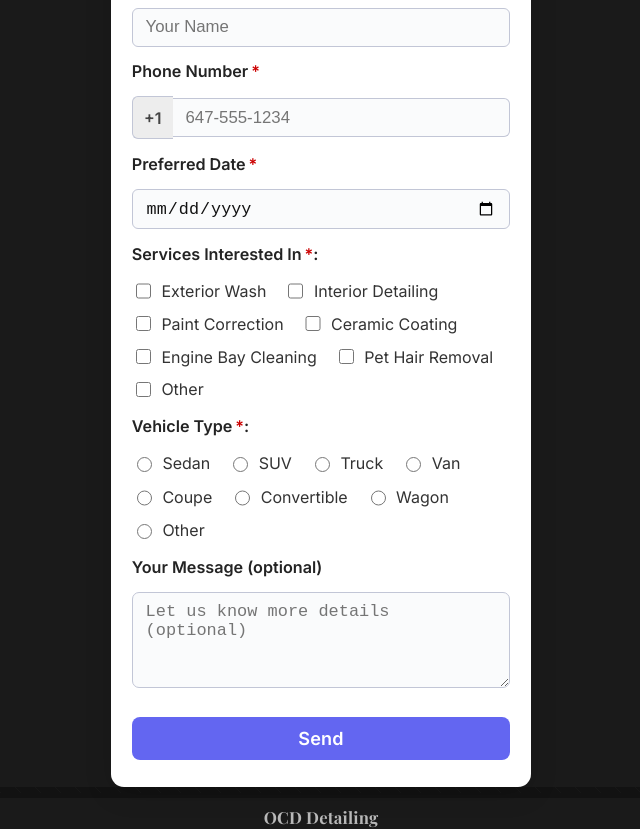
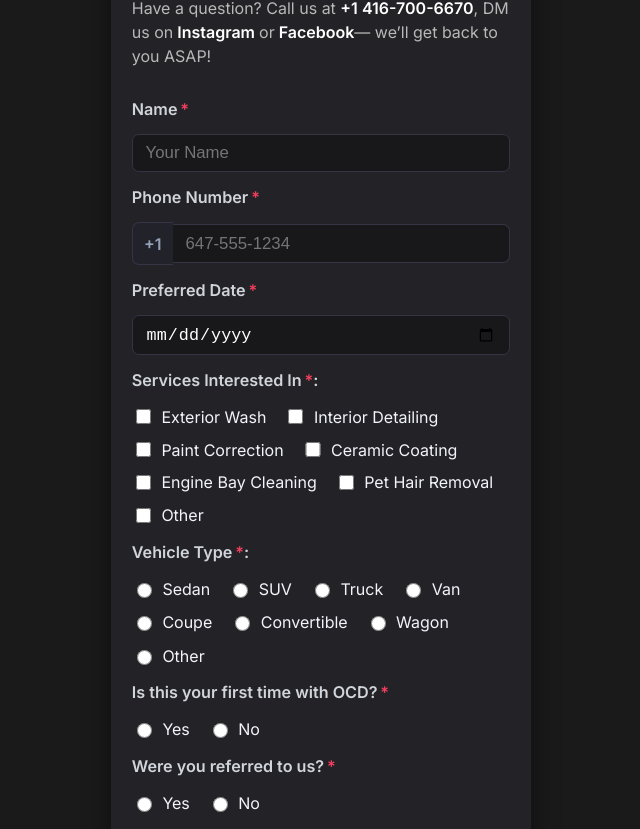
Before and after one commit to usmanAfzalKhan/ocd-detailing, a React (Vite) app: page /contact in a window 1280 px wide. Shown: the part 258-1087 px from the top of the page, without its empty margins (319-959 px from the left). Built offline with nearby package versions, Linux system fonts and the light colour scheme.

Commit message:
Enhanced Contact page UI, added referral and first-time fields, updated validation and email, and matched styling to the website theme.

```diff
--- a/src/pages/Contact.jsx
+++ b/src/pages/Contact.jsx
@@ -11,7 +11,7 @@ const servicesList = [
   "Ceramic Coating",
   "Engine Bay Cleaning",
   "Pet Hair Removal",
-  "Other"
+  "Other",
 ];
 const vehicleTypes = [
   "Sedan",
@@ -21,7 +21,7 @@ const vehicleTypes = [
   "Coupe",
   "Convertible",
   "Wagon",
-  "Other"
+  "Other",
 ];
 
 const initialState = {
@@ -32,7 +32,10 @@ const initialState = {
   otherService: "",
   vehicle: "",
   otherVehicle: "",
-  message: ""
+  firstTime: "",
+  referred: "",
+  referredBy: "",
+  message: "",
 };
 
 export default function Contact() {
@@ -55,6 +58,11 @@ export default function Contact() {
     if (!f.vehicle) err.vehicle = "Select a vehicle type.";
     if (f.vehicle === "Other" && !f.otherVehicle.trim())
       err.otherVehicle = "Please specify the vehicle type.";
+    if (!f.firstTime)
+      err.firstTime = "Please indicate if this is your first time.";
+    if (!f.referred) err.referred = "Please indicate if you were referred.";
+    if (f.referred === "Yes" && !f.referredBy.trim())
+      err.referredBy = "Please specify who referred you.";
     return err;
   }
 
@@ -64,9 +72,11 @@ export default function Contact() {
     if (digits.length > 10) digits = digits.slice(0, 10);
     let formatted = digits;
     if (digits.length > 6)
-      formatted = `${digits.slice(0,3)}-${digits.slice(3,6)}-${digits.slice(6)}`;
+      formatted = `${digits.slice(0, 3)}-${digits.slice(3, 6)}-${digits.slice(
+        6
+      )}`;
     else if (digits.length > 3)
-      formatted = `${digits.slice(0,3)}-${digits.slice(3)}`;
+      formatted = `${digits.slice(0, 3)}-${digits.slice(3)}`;
     setForm((f) => ({ ...f, phone: formatted }));
   }
 
@@ -79,6 +89,12 @@ export default function Contact() {
           ? { ...f, services: [...f.services, value] }
           : { ...f, services: f.services.filter((s) => s !== value) }
       );
+    } else if (name === "referred") {
+      setForm((f) => ({
+        ...f,
+        referred: value,
+        referredBy: value === "Yes" ? f.referredBy : "",
+      }));
     } else {
       setForm((f) => ({ ...f, [name]: value }));
     }
@@ -93,9 +109,16 @@ export default function Contact() {
     const currentErrors = validate(form);
     setErrors(currentErrors);
     setTouched({
-      name: true, phone: true, date: true,
-      services: true, otherService: true,
-      vehicle: true, otherVehicle: true
+      name: true,
+      phone: true,
+      date: true,
+      services: true,
+      otherService: true,
+      vehicle: true,
+      otherVehicle: true,
+      firstTime: true,
+      referred: true,
+      referredBy: true,
     });
     if (Object.keys(currentErrors).length) return;
 
@@ -104,7 +127,7 @@ export default function Contact() {
       const res = await fetch("/.netlify/functions/contact", {
         method: "POST",
         headers: { "Content-Type": "application/json" },
-        body: JSON.stringify(form)
+        body: JSON.stringify(form),
       });
       if (res.ok) setSubmitted(true);
       else alert("Something went wrong. Please try again later.");
@@ -132,9 +155,38 @@ export default function Contact() {
     <section className={styles.contactSection}>
       <form className={styles.form} onSubmit={handleSubmit} noValidate>
         <h2 className={styles.heading}>Contact Us</h2>
+        <p className={styles.intro}>
+          Have a question? Call us at{" "}
+          <a href="tel:+14167006670" className={styles.link}>
+            +1&nbsp;416-700-6670
+          </a>
+          , DM us on
+          <a
+            href="https://www.instagram.com/ocd.detailinggta/?igsh=ZmJ5MTFnb242dzdr#"
+            target="_blank"
+            rel="noopener noreferrer"
+            className={styles.link}
+          >
+            {" "}
+            Instagram{" "}
+          </a>
+          or
+          <a
+            href="https://www.facebook.com/ocd.detailinggta?rdid=JbcjbL3eUCWUoRup&share_url=https%3A%2F%2Fwww.facebook.com%2Fshare%2F1GJqLKZkhZ%2F#"
+            target="_blank"
+            rel="noopener noreferrer"
+            className={styles.link}
+          >
+            {" "}
+            Facebook
+          </a>
+          — we’ll get back to you ASAP!
+        </p>
 
         {/* Name */}
-        <label className={styles.label} htmlFor="name">Name<span className={styles.req}>*</span></label>
+        <label className={styles.label} htmlFor="name">
+          Name<span className={styles.req}>*</span>
+        </label>
         <input
           type="text"
           id="name"
@@ -146,10 +198,14 @@ export default function Contact() {
           onBlur={handleBlur}
           autoComplete="off"
         />
-        {touched.name && errors.name && <div className={styles.error}>{errors.name}</div>}
+        {touched.name && errors.name && (
+          <div className={styles.error}>{errors.name}</div>
+        )}
 
         {/* Phone */}
-        <label className={styles.label} htmlFor="phone">Phone Number<span className={styles.req}>*</span></label>
+        <label className={styles.label} htmlFor="phone">
+          Phone Number<span className={styles.req}>*</span>
+        </label>
         <div className={styles.phoneRow}>
           <span className={styles.plusOne}>+1</span>
           <input
@@ -166,10 +222,14 @@ export default function Contact() {
             maxLength={12}
           />
         </div>
-        {touched.phone && errors.phone && <div className={styles.error}>{errors.phone}</div>}
+        {touched.phone && errors.phone && (
+          <div className={styles.error}>{errors.phone}</div>
+        )}
 
         {/* Date */}
-        <label className={styles.label} htmlFor="date">Preferred Date<span className={styles.req}>*</span></label>
+        <label className={styles.label} htmlFor="date">
+          Preferred Date<span className={styles.req}>*</span>
+        </label>
         <input
           type="date"
           id="date"
@@ -180,10 +240,14 @@ export default function Contact() {
           onBlur={handleBlur}
           min={today}
         />
-        {touched.date && errors.date && <div className={styles.error}>{errors.date}</div>}
+        {touched.date && errors.date && (
+          <div className={styles.error}>{errors.date}</div>
+        )}
 
         {/* Services */}
-        <label className={styles.label}>Services Interested In<span className={styles.req}>*</span>:</label>
+        <label className={styles.label}>
+          Services Interested In<span className={styles.req}>*</span>:
+        </label>
         <div className={styles.servicesGrid}>
           {servicesList.map((service) => (
             <label key={service} className={styles.checkboxLabel}>
@@ -199,7 +263,9 @@ export default function Contact() {
             </label>
           ))}
         </div>
-        {touched.services && errors.services && <div className={styles.error}>{errors.services}</div>}
+        {touched.services && errors.services && (
+          <div className={styles.error}>{errors.services}</div>
+        )}
         {form.services.includes("Other") && (
           <>
             <input
@@ -218,7 +284,9 @@ export default function Contact() {
         )}
 
         {/* Vehicle type */}
-        <label className={styles.label}>Vehicle Type<span className={styles.req}>*</span>:</label>
+        <label className={styles.label}>
+          Vehicle Type<span className={styles.req}>*</span>:
+        </label>
         <div className={styles.vehicleGrid}>
           {vehicleTypes.map((type) => (
             <label key={type} className={styles.radioLabel}>
@@ -234,7 +302,9 @@ export default function Contact() {
             </label>
           ))}
         </div>
-        {touched.vehicle && errors.vehicle && <div className={styles.error}>{errors.vehicle}</div>}
+        {touched.vehicle && errors.vehicle && (
+          <div className={styles.error}>{errors.vehicle}</div>
+        )}
         {form.vehicle === "Other" && (
           <>
             <input
@@ -252,8 +322,90 @@ export default function Contact() {
           </>
         )}
 
+        {/* First time field */}
+        <label className={styles.label}>
+          Is this your first time with OCD?<span className={styles.req}>*</span>
+        </label>
+        <div className={styles.radioGroup}>
+          <label className={styles.radioLabel}>
+            <input
+              type="radio"
+              name="firstTime"
+              value="Yes"
+              checked={form.firstTime === "Yes"}
+              onChange={handleChange}
+              onBlur={handleBlur}
+            />{" "}
+            Yes
+          </label>
+          <label className={styles.radioLabel}>
+            <input
+              type="radio"
+              name="firstTime"
+              value="No"
+              checked={form.firstTime === "No"}
+              onChange={handleChange}
+              onBlur={handleBlur}
+            />{" "}
+            No
+          </label>
+        </div>
+        {touched.firstTime && errors.firstTime && (
+          <div className={styles.error}>{errors.firstTime}</div>
+        )}
+
+        {/* Referred field */}
+        <label className={styles.label}>
+          Were you referred to us?<span className={styles.req}>*</span>
+        </label>
+        <div className={styles.radioGroup}>
+          <label className={styles.radioLabel}>
+            <input
+              type="radio"
+              name="referred"
+              value="Yes"
+              checked={form.referred === "Yes"}
+              onChange={handleChange}
+              onBlur={handleBlur}
+            />{" "}
+            Yes
+          </label>
+          <label className={styles.radioLabel}>
+            <input
+              type="radio"
+              name="referred"
+              value="No"
+              checked={form.referred === "No"}
+              onChange={handleChange}
+              onBlur={handleBlur}
+            />{" "}
+            No
+          </label>
+        </div>
+        {touched.referred && errors.referred && (
+          <div className={styles.error}>{errors.referred}</div>
+        )}
+        {form.referred === "Yes" && (
+          <>
+            <input
+              type="text"
+              name="referredBy"
+              className={styles.input}
+              placeholder="Who referred you?"
+              value={form.referredBy}
+              onChange={handleChange}
+              onBlur={handleBlur}
+            />
+            {touched.referredBy && errors.referredBy && (
+              <div className={styles.error}>{errors.referredBy}</div>
+            )}
+          </>
+        )}
+
         {/* Message */}
-        <label className={styles.label} htmlFor="message">Your Message (optional)</label>
+        <label className={styles.label} htmlFor="message">
+          Your Message (optional)
+        </label>
         <textarea
           id="message"
           name="message"
@@ -264,7 +416,11 @@ export default function Contact() {
           onChange={handleChange}
         />
 
-        <button type="submit" className={styles.submitBtn} disabled={submitting}>
+        <button
+          type="submit"
+          className={styles.submitBtn}
+          disabled={submitting}
+        >
           {submitting ? "Sending..." : "Send"}
         </button>
       </form>
--- a/src/pages/Contact.module.css
+++ b/src/pages/Contact.module.css
@@ -10,25 +10,26 @@
   display: flex;
   align-items: center;
   justify-content: center;
-  background: #fff;
+  background: #18181a; /* dark bg */
 }
 
 .form {
-  background: #fff;             /* White, no purple */
+  background: #232327; /* dark panel */
   border-radius: 13px;
-  box-shadow: 0 6px 28px #0002;
+  box-shadow: 0 6px 28px #0007;
   padding: 2.3rem 1.3rem 1.7rem 1.3rem;
   width: 100%;
   max-width: 420px;
   display: flex;
   flex-direction: column;
-  align-items: stretch;          /* Stretch children to full width */
+  align-items: stretch;
   font-family: 'Inter', 'Segoe UI', Arial, sans-serif;
-  gap: 0.8rem;                   /* Uniform vertical spacing */
+  gap: 0.8rem;
+  color: #fff;
 }
 
 .heading {
-  color: #222;
+  color: #fff;
   margin-bottom: 1.2rem;
   font-size: 1.5rem;
   font-weight: 700;
@@ -36,46 +37,45 @@
   text-align: center;
 }
 
-/* Label & required asterisk */
 .label {
-  color: #232323;
+  color: #d1d5db;
   font-weight: 600;
-  margin: 0;                     /* Handled by .form gap */
+  margin: 0;
   font-size: 1.01rem;
   align-self: flex-start;
 }
 
 .req {
-  color: #c00;
+  color: #f43f5e;
   margin-left: 0.18em;
   font-weight: bold;
 }
 
-/* Input, textarea: full width, consistent style */
 .input {
   width: 100%;
   padding: 0.53rem 0.8rem;
-  border-radius: 6px;
-  background: #fafbfc;
-  color: #111;
-  border: 1.3px solid #c2c6d6;
+  border-radius: 7px;
+  background: #18181a;
+  color: #fff;
+  border: 1.3px solid #343444;
   font-size: 1.05rem;
   outline: none;
-  transition: border 0.18s;
+  transition: border 0.18s, background 0.18s;
 }
 
 .input:focus,
 .textarea:focus {
-  border: 1.3px solid #6366f1;
+  border: 1.3px solid #60a5fa;
+  background: #181920;
 }
 
 .textarea {
   width: 100%;
   padding: 0.57rem 0.8rem;
   border-radius: 7px;
-  background: #fafbfc;
-  color: #111;
-  border: 1.3px solid #c2c6d6;
+  background: #18181a;
+  color: #fff;
+  border: 1.3px solid #343444;
   font-size: 1.06rem;
   min-height: 95px;
   resize: vertical;
@@ -86,25 +86,25 @@
   width: 100%;
   display: flex;
   align-items: center;
-  gap: 0;                        /* Reset any unintended gap */
+  gap: 0;
 }
 
 .plusOne {
-  background: #ededed;
-  border: 1.3px solid #c2c6d6;
+  background: #22232a;
+  border: 1.3px solid #343444;
   border-right: none;
-  border-radius: 6px 0 0 6px;
+  border-radius: 7px 0 0 7px;
   padding: 0.53rem 0.7rem;
-  color: #444;
+  color: #94a3b8;
   font-size: 1rem;
   font-weight: 600;
   flex-shrink: 0;
 }
 
 .phoneRow .input {
-  border-radius: 0 6px 6px 0;
+  border-radius: 0 7px 7px 0;
   border-left: none;
-  margin-bottom: 0;              /* Handled by .form gap */
+  margin-bottom: 0;
 }
 
 /* Services (checkboxes) */
@@ -121,17 +121,18 @@
   font-size: 1rem;
   cursor: pointer;
   gap: 0.47em;
-  color: #333;
+  color: #f3f3fa;
 }
 
 input[type="checkbox"] {
-  accent-color: #6366f1;
+  accent-color: #60a5fa;
   width: 1.13em;
   height: 1.13em;
 }
 
-/* Vehicles (radios) */
-.vehicleGrid {
+/* Vehicles (radios) & radio groups */
+.vehicleGrid,
+.radioGroup {
   display: flex;
   flex-wrap: wrap;
   gap: 0.58rem 1.12rem;
@@ -144,18 +145,18 @@ input[type="checkbox"] {
   font-size: 1rem;
   cursor: pointer;
   gap: 0.47em;
-  color: #333;
+  color: #f3f3fa;
 }
 
 input[type="radio"] {
-  accent-color: #6366f1;
+  accent-color: #60a5fa;
   width: 1.13em;
   height: 1.13em;
 }
 
 .error {
-  color: #d31a1a;
-  background: #ffd8d8;
+  color: #f43f5e;
+  background: #2b1a22;
   padding: 0.22rem 0.6rem;
   font-size: 0.96rem;
   border-radius: 4px;
@@ -166,16 +167,19 @@ input[type="radio"] {
 .submitBtn {
   margin-top: 1.0rem;
   padding: 0.67rem 0;
-  background: #6366f1;
+  background: linear-gradient(90deg,#6366f1,#38bdf8 99%);
   color: #fff;
   border: none;
   border-radius: 8px;
   font-size: 1.13rem;
   font-weight: 600;
   cursor: pointer;
-  width: 100%;
-  transition: background 0.19s;
+  width: 60%;
+  max-width: 180px;
+  align-self: center;
+  transition: background 0.19s, transform 0.13s;
   letter-spacing: 0.01em;
+  box-shadow: 0 2px 8px #0ea5e94a;
 }
 
 .submitBtn:disabled {
@@ -184,29 +188,28 @@ input[type="radio"] {
 }
 
 .submitBtn:hover:not(:disabled) {
-  background: #4f46e5;
+  background: linear-gradient(90deg,#4f46e5,#0284c7 99%);
+  transform: translateY(-1px) scale(1.045);
 }
 
 /* Success box */
 .success {
-  background: #e6faed;
-  color: #186640;
-  border-radius: 11px;
-  padding: 2.7rem 1.2rem;
-  font-size: 1.13rem;
+  background: #222831;
+  color: #c9f3c9;
+  border-radius: 10px;
+  padding: 2.2rem 1.1rem;
+  font-size: 1.11rem;
   text-align: center;
-  box-shadow: 0 4px 18px #0001;
+  box-shadow: 0 3px 16px #0003;
   margin: 2rem auto;
-  border: 1.7px solid #bbf7d0;
 }
 
-/* Mobile responsiveness */
 @media (max-width: 600px) {
   .form {
     padding: 1.15rem 0.35rem 0.75rem 0.35rem;
-    width: 90vw;               /* Tighter width on mobile */
-    max-width: 360px;          /* Prevent overly wide on small devices */
-    gap: 0.6rem;               /* Slightly tighter spacing */
+    width: 95vw;
+    max-width: 360px;
+    gap: 0.6rem;
   }
   .heading {
     font-size: 1.13rem;
@@ -215,4 +218,32 @@ input[type="radio"] {
     padding-top: 0.6rem;
     min-height: 55vh;
   }
+  .submitBtn {
+    width: 90%;
+    font-size: 1.03rem;
+    padding: 0.6rem 0;
+  }
 }
+
+.link {
+  color: #fff;        /* White */
+  font-weight: 700;   /* Bold */
+  text-decoration: none;
+  transition: color 0.15s;
+}
+
+.link:hover {
+  color: #fff;    /* Optional: light blue on hover for feedback */
+  text-decoration: none;
+}
+
+.heading {
+  color: #fff;
+  font-family: 'Playfair Display', 'Inter', serif; /* Add your custom font here */
+  margin-bottom: 1.2rem;
+  font-size: 2rem;         /* Adjust to match other headings */
+  font-weight: 700;
+  letter-spacing: 0.5px;
+  text-align: center;
+  line-height: 1.2;
+}
```
Also changed, not shown: src/components/ContactForm.jsx (+93 -5 lines), src/components/ContactForm.module.css (line endings or trailing spaces), 1 other file (tests, documents, lock files or other folders).
